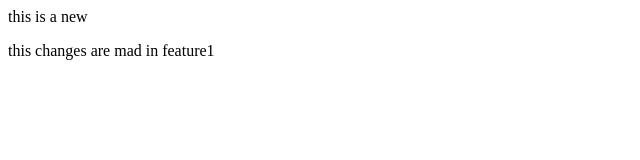
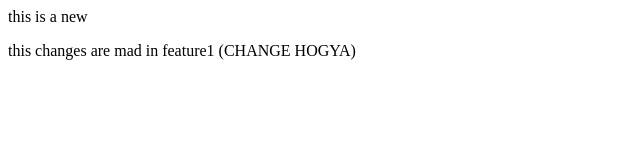
Before and after one commit to Bhavishay29/localrepo, a plain HTML site: page index.html in a window 1280 px wide. Shown: the whole page, without its empty margins (0-640 px from the left). Drawn offline with Linux system fonts and the light colour scheme.

Commit message:
change hogya

```diff
--- a/index.html
+++ b/index.html
@@ -1,2 +1,2 @@
 <p>this is a new</p>
-<div> this changes are mad in feature1</div>
+<div> this changes are mad in feature1 (CHANGE HOGYA)</div>
```
